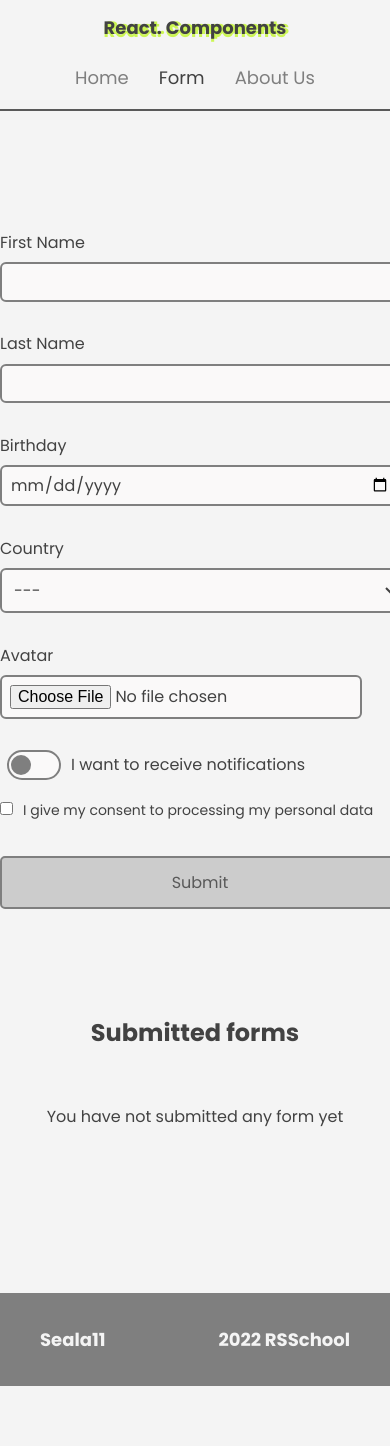
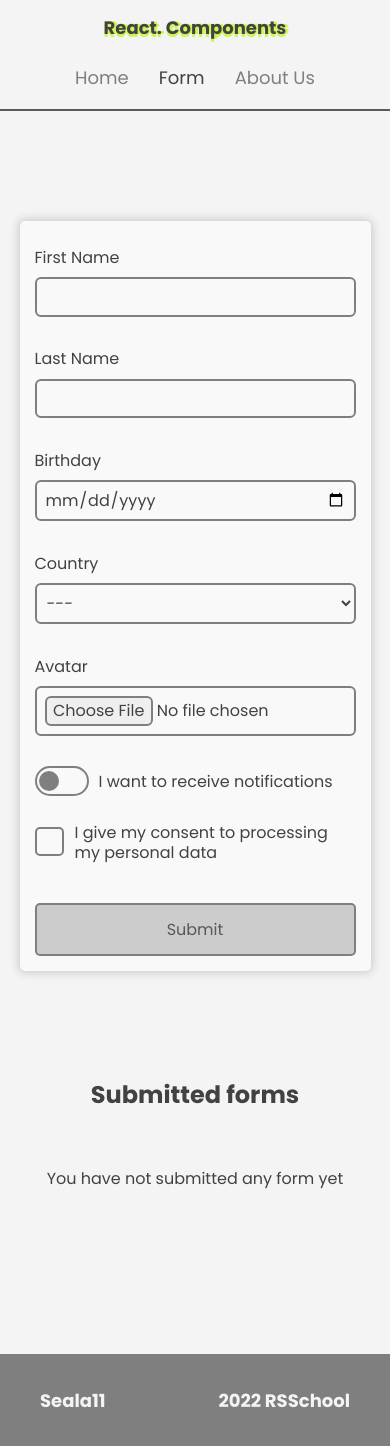
Before and after one commit to Seala11/react-flickr-gallery, a React (Create React App) app: page /form in a window 390 px wide. Before the commit the page ends 1386 px from the top, so only its background shows below. Built offline with nearby package versions, Linux system fonts and the light colour scheme.

Commit message:
feat: add form responsive layout

```diff
--- a/src/features/form/index.module.scss
+++ b/src/features/form/index.module.scss
@@ -2,6 +2,11 @@
 
 .section {
   padding: 1rem 0;
+
+  @include media-tablet {
+    width: min(90vw, 50rem);
+    margin: 0 auto;
+  }
 }
 
 .form {
@@ -10,6 +15,15 @@
   justify-content: center;
   width: 40rem;
   margin: 0 auto;
+  background-color: var(--light);
+  padding: 3rem;
+  border-radius: 0.5rem;
+  box-shadow: 0 0 0.9rem 0.2rem var(--dark-s);
+
+  @include media-tablet {
+    width: auto;
+    padding: 1.5rem;
+  }
 }
 
 .input {
@@ -40,15 +54,6 @@
   color: var(--error);
 }
 
-.agreement {
-  line-height: 1;
-  font-size: 1.4rem;
-}
-
-.checkbox {
-  margin-right: 1rem;
-}
-
 .button {
   @include poppins($color: var(--dark-xl));
   margin-top: 2rem;
@@ -76,6 +81,114 @@
   }
 }
 
+.select {
+  padding: 0.6rem;
+}
+
+// avatar file
+
+.label[for*='avatar']:hover,
+.input[type='file']:hover {
+  cursor: pointer;
+}
+
+.input[type='file'] {
+  width: 100%;
+  box-sizing: border-box;
+}
+
+.label:hover > .input[type='file']::file-selector-button {
+  cursor: pointer;
+  color: var(--dark-xxl);
+  background-color: var(--primary);
+}
+
+.input[type='file']::file-selector-button {
+  @include poppins;
+  border: 2px solid var(--dark-l);
+  padding: 0.2em 0.4em;
+  border-radius: 0.6rem;
+  transition: all 0.3s ease-in-out;
+  cursor: pointer;
+}
+
+.input[type='file']::file-selector-button:hover {
+  color: var(--dark-xxl);
+  background-color: var(--primary);
+}
+
+// agreement checkbox
+
+.agreement {
+  display: block;
+  position: relative;
+  padding-left: 4rem;
+  margin-bottom: 2.08rem;
+  cursor: pointer;
+  -webkit-user-select: none;
+  -moz-user-select: none;
+  -ms-user-select: none;
+  user-select: none;
+}
+
+.agreementError {
+  margin-bottom: 0.5rem;
+}
+
+.checkbox {
+  position: absolute;
+  opacity: 0;
+  cursor: pointer;
+  height: 0;
+  width: 0;
+}
+
+.checkmark {
+  position: absolute;
+  top: 0.4rem;
+  left: 0;
+  height: 2.5rem;
+  width: 2.5rem;
+  border: 0.2rem solid var(--dark-l);
+  border-radius: 0.5rem;
+  cursor: pointer;
+  transition: all 0.3s ease-in-out;
+}
+
+.checkmarkError {
+  border: 0.2rem solid var(--error);
+}
+
+.agreement:hover input ~ .checkmark {
+  background-color: var(--primary);
+}
+
+.agreement input:checked ~ .checkmark {
+  background-color: var(--primary);
+}
+
+.checkmark:after {
+  content: '';
+  position: absolute;
+  display: none;
+}
+
+.agreement input:checked ~ .checkmark:after {
+  display: block;
+}
+
+.agreement .checkmark:after {
+  left: 0.9rem;
+  top: 0.5rem;
+  width: 0.5rem;
+  height: 1rem;
+  border: solid var(--dark-xl);
+  border-width: 0 0.3rem 0.3rem 0;
+  -webkit-transform: rotate(45deg);
+  -ms-transform: rotate(45deg);
+  transform: rotate(45deg);
+}
+
 // switcher
 
 .switcherWrapper {
@@ -83,13 +196,14 @@
   display: flex;
   justify-content: flex-start;
   align-items: center;
-  margin-top: 1rem;
+  margin: 1rem 0 1.5rem;
 }
 
 .switcher {
   height: 0;
   width: 0;
   visibility: hidden;
+  margin: 0;
 }
 
 .switcherLabel {
--- a/src/features/form/index.tsx
+++ b/src/features/form/index.tsx
@@ -236,7 +236,9 @@ class Form extends React.Component<FormPropsType> {
             data-testid="country"
             onChange={this.enableSubmitButton}
             name="country"
-            className={`${styles.input} ${errors.country ? styles.inputError : ''}`}
+            className={`${styles.input} ${styles.select} ${
+              errors.country ? styles.inputError : ''
+            }`}
           >
             <option hidden>---</option>
             {COUNTRIES.map((country) => (
@@ -275,7 +277,12 @@ class Form extends React.Component<FormPropsType> {
             <span>I want to receive notifications</span>
           </div>
 
-          <label htmlFor="agreement" className={`${styles.agreement} ${styles.label}`}>
+          <label
+            htmlFor="agreement"
+            className={`${styles.agreement} ${styles.label} ${
+              errors.agreement ? styles.agreementError : ''
+            }`}
+          >
             <input
               id="agreement"
               name="agreement"
@@ -285,6 +292,9 @@ class Form extends React.Component<FormPropsType> {
               className={`${styles.input} ${styles.checkbox} ${
                 errors.agreement ? styles.inputError : ''
               }`}
+            />
+            <span
+              className={`${styles.checkmark} ${errors.agreement ? styles.checkmarkError : ''}`}
             />
             I give my consent to processing my personal data
           </label>
--- a/src/pages/form/index.module.scss
+++ b/src/pages/form/index.module.scss
@@ -1,3 +1,5 @@
 .wrapper {
   padding: 10rem 0;
+  max-width: 120rem;
+  margin: 0 auto;
 }
```
